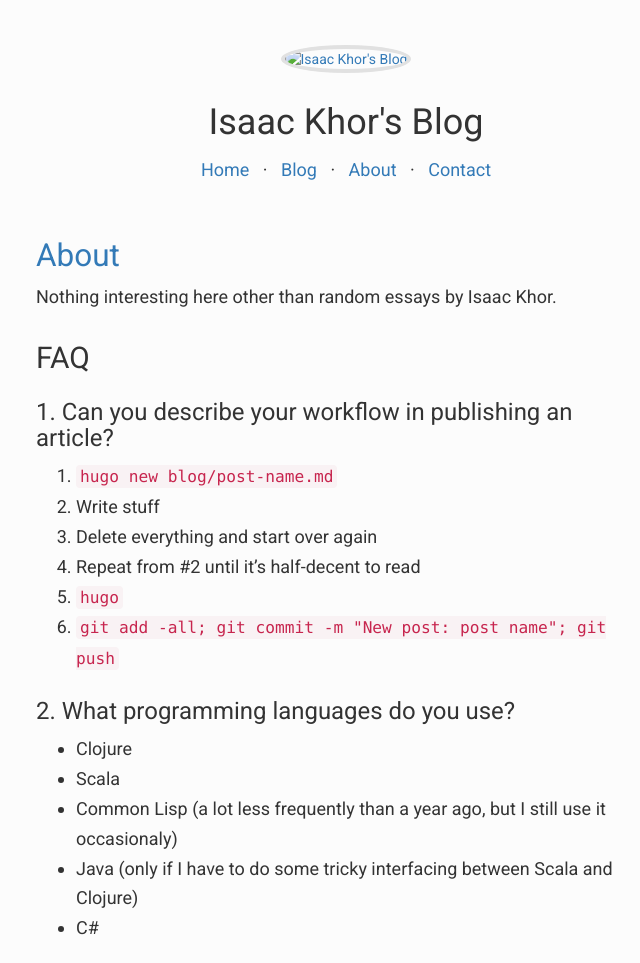
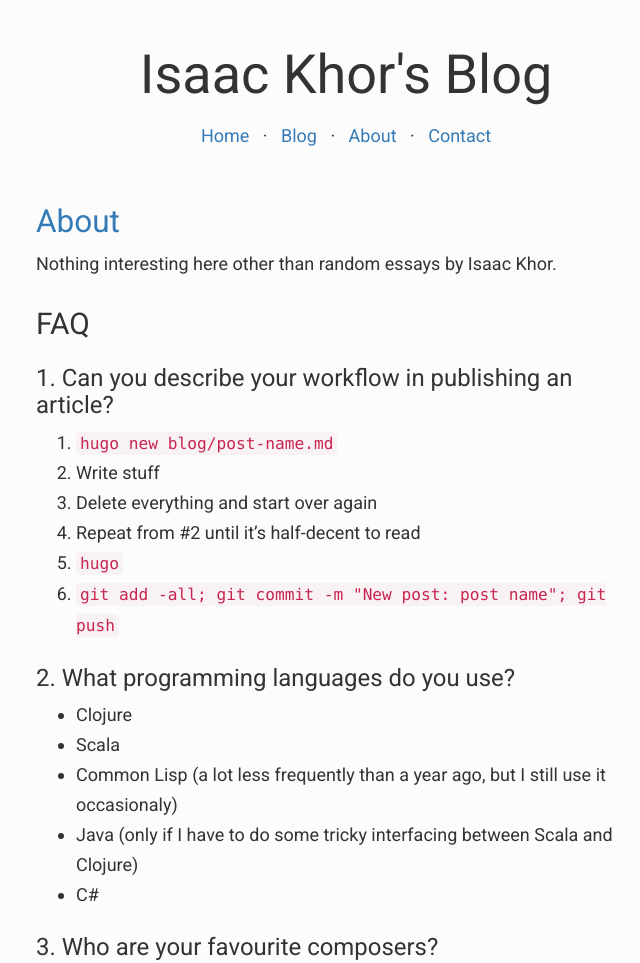
Before and after one commit to IsaacKhor-zz/isaackhor.github.io, a plain HTML site: page about/index.html in a window 1280 px wide. Shown: the top 963 px of the page, without its empty margins (294-934 px from the left). Drawn offline with nearby package versions, Linux system fonts and the light colour scheme.

Commit message:
No more empty-logo-spot-with-circle thing! Replaced with a larger site-title

```diff
--- a/about/index.html
+++ b/about/index.html
@@ -16,9 +16,6 @@
 <body>
 <div class="container">
 <header role="banner">
-	<div class="header-logo">
-		<a href="/"><img src="" width="60" height="60" alt="Isaac Khor&#39;s Blog"></a>
-	</div>
 	<h1 class="site-title">Isaac Khor&#39;s Blog</h1>
 	<div class="navbar">
 		<p>
--- a/css/custom.css
+++ b/css/custom.css
@@ -43,7 +43,7 @@ footer {
 }
 
 /* Header */
-
+/*
 .header-logo img {
   width: 60px;
   height: 60px;
@@ -53,12 +53,12 @@ footer {
 
 .header-logo img:hover {
   border-color: #F1F1F1;
-}
+}*/
 
 .site-title {
-  margin-top: 1.66rem;
-  margin-bottom: 0.75rem;
-  font-size: 2rem;
+  margin-top: 2.5rem;
+  margin-bottom: 1rem;
+  font-size: 3rem;
 }
 
 .navbar {
```
Also changed, not shown: blog/2016/initial-post/index.html (+0 -3 lines), blog/index.html (+0 -3 lines), contact/index.html (+0 -3 lines), index.html (+0 -3 lines), license/index.html (+0 -3 lines), tags/index.html (+0 -3 lines).
